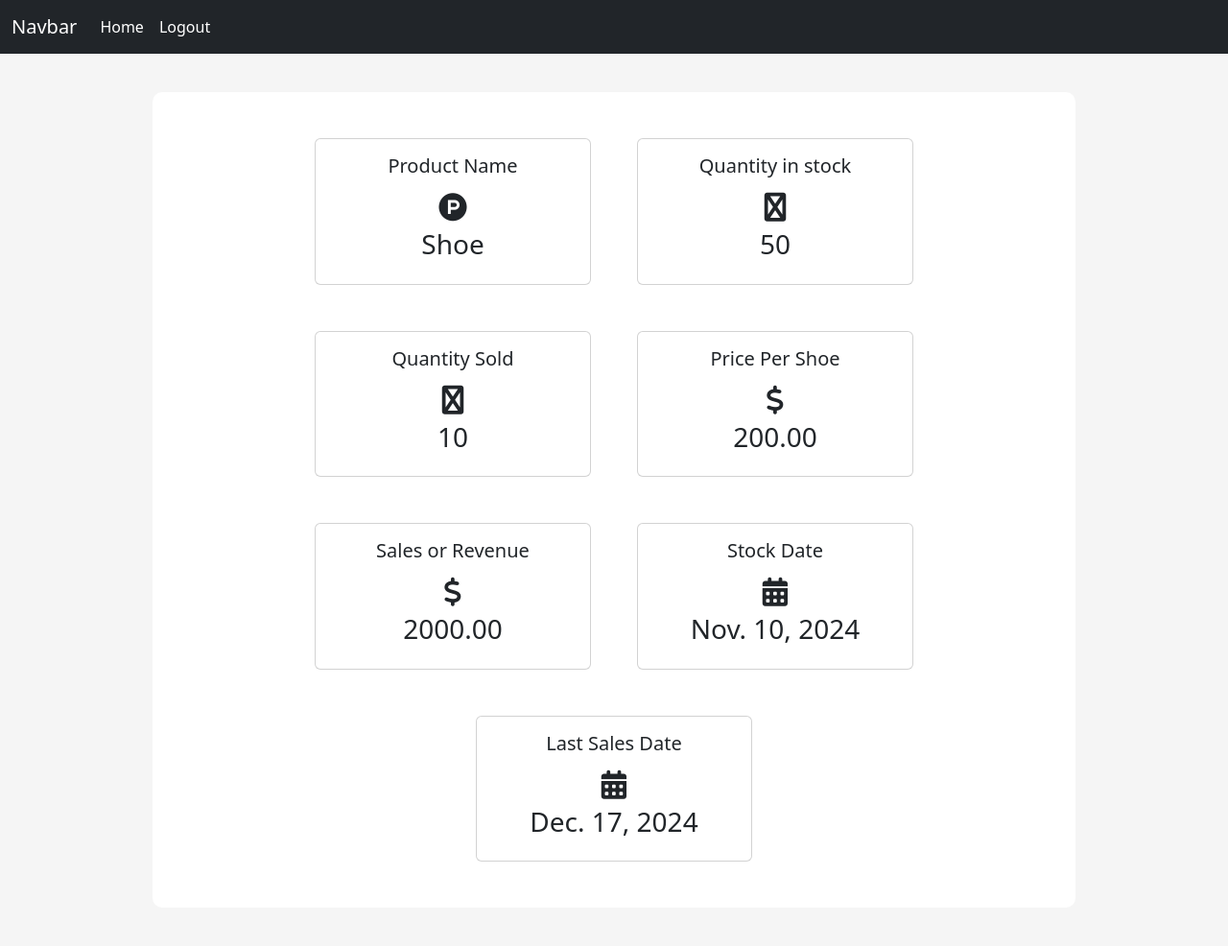
After one commit to T-erry/Inventory-management-system, a Django app: page /inventory/per_product/1 in a window 1280 px wide. The commit adds this page. Shown: the whole page at 96% size. Run offline with Django 4.2, Linux system fonts and the light colour scheme; a user stored in the database is signed in; data comes from the database, SQL or seed files in the repository; both versions use the stored data as it was after the commit; some libraries are stand-ins or nearby versions.

Commit message:
created a per_product view to access a single product

```diff
--- a/inventorySystem/inventory/urls.py
+++ b/inventorySystem/inventory/urls.py
@@ -3,6 +3,7 @@ from . import views
 
 
 urlpatterns = [
-    path('', views.index, name='index'),
+    path('', views.inventory_list, name='inventory_list'),
+    path('per_product/<int:pk>', views.per_product_view, name='per_product'),
 
 ]
--- a/inventorySystem/inventory/views.py
+++ b/inventorySystem/inventory/views.py
@@ -1,8 +1,28 @@
-from django.shortcuts import render
+from django.shortcuts import get_object_or_404, render
+from .models import Inventory
+from django.contrib.auth.decorators import login_required
+
+
+
+
 
 # Create your views here.
-def index(request):
+@login_required
+def inventory_list(request):
+    inventories = Inventory.objects.all()
     context ={
-        "title" : "Index Page"
+        "title" : "Inventory list",
+        "inventories": inventories
+
     }
-    return render(request, "inventory/index.html", context=context)
+    return render(request, "inventory/inventory_list.html", context=context)
+
+
+@login_required
+def per_product_view(request, pk):
+    inventory = get_object_or_404(Inventory, pk=pk)
+    context = {
+        'inventory': inventory,
+    }
+
+    return render(request, "inventory/per_product.html", context=context)
--- a/inventorySystem/inventorySystem/urls.py
+++ b/inventorySystem/inventorySystem/urls.py
@@ -21,7 +21,7 @@ from django.contrib.auth import views as auth_views
 urlpatterns = [
     path('admin/', admin.site.urls),
     path('inventory/', include ('inventory.urls')),
-   path('login/', auth_views.LoginView.as_view(template_name="inventory_system/login.html"), name='login'),
+    path('login/', auth_views.LoginView.as_view(template_name="inventory_system/login.html"), name='login'),
     path('logout/', auth_views.LogoutView.as_view(template_name="inventory_system/logout.html"), name='logout'),
 
 
--- /dev/null
+++ b/inventorySystem/templates/inventory/per_product.html
@@ -0,0 +1,74 @@
+ {% extends "layout.html" %}
+ {% block content %}
+    <div class="content-section">
+        <div class="row mx-auto justify-content-center ">
+            <div class="card m-4" style="width: 18rem;">
+                <div class="card-body">
+                    <h5 class="card-title text-center">Product Name</h5>
+                    <div style="font-size: 30px;" class="text-center">
+                        <span><i class="fab fa-product-hunt"></i></span>
+                    </div>
+                    <h3 class="text-center">{{inventory.name}} </h3>
+                  </div>
+            </div>
+            <div class="card m-4" style="width: 18rem;">
+                <div class="card-body">
+                    <h5 class="card-title text-center">Quantity in stock</h5>
+                    <div style="font-size: 30px;" class="text-center">
+                        <span><i class="fab fa-warehouse"></i></span>
+                    </div>
+                    <h3 class="text-center">{{inventory.quantity_in_stock}} </h3>
+                  </div>
+            </div>
+            <div class="card m-4" style="width: 18rem;">
+                <div class="card-body">
+                    <h5 class="card-title text-center">Quantity Sold</h5>
+                    <div style="font-size: 30px;" class="text-center">
+                        <span><i class="fab fa-warehouse"></i></span>
+                    </div>
+                    <h3 class="text-center">{{inventory.quantity_sold}} </h3>
+                  </div>
+            </div>
+            <div class="card m-4" style="width: 18rem;">
+                <div class="card-body">
+                    <h5 class="card-title text-center">Price Per {{inventory.name}}</h5>
+                    <div style="font-size: 30px;" class="text-center">
+                        <span><i class="fab fa-dollar-sign"></i></span>
+                    </div>
+                    <h3 class="text-center">{{inventory.cost_per_item}} </h3>
+                  </div>
+            </div>
+            <div class="card m-4" style="width: 18rem;">
+                <div class="card-body">
+                    <h5 class="card-title text-center">Sales or Revenue</h5>
+                    <div style="font-size: 30px;" class="text-center">
+                        <span><i class="fab fa-dollar-sign"></i></span>
+                    </div>
+                    <h3 class="text-center">{{inventory.sales}} </h3>
+                  </div>
+
+            </div>
+            <div class="card m-4" style="width: 18rem;">
+                <div class="card-body">
+                    <h5 class="card-title text-center">Stock Date</h5>
+                    <div style="font-size: 30px;" class="text-center">
+                        <span><i class="fa-solid fa-calendar-days"></i></span>
+                    </div>
+                    <h3 class="text-center">{{inventory.stock_date}} </h3>
+                  </div>
+
+            </div>
+            <div class="card m-4" style="width: 18rem;">
+                <div class="card-body">
+                    <h5 class="card-title text-center">Last Sales Date</h5>
+                    <div style="font-size: 30px;" class="text-center">
+                        <span><i class="fa-solid fa-calendar-days"></i></span>
+                    </div>
+                    <h3 class="text-center">{{inventory.last_sale_date}} </h3>
+                  </div>
+
+            </div>
+
+        </div>
+    </div>
+ {% endblock %}
--- a/inventorySystem/templates/inventory_system/logout.html
+++ b/inventorySystem/templates/inventory_system/logout.html
@@ -3,7 +3,7 @@
 {% block content %}
     <div class="content-section">
         <small class="text-muted">
-            You have been logged out!!<a href="{% url 'login' %}">Login Again</a>
+            You have been logged out!!
         </small>
 
     </div>
--- a/inventorySystem/templates/layout.html
+++ b/inventorySystem/templates/layout.html
@@ -6,6 +6,7 @@
     <meta name="viewport" content="width=device-width, initial-scale=1.0">
     <link href="https://cdn.jsdelivr.net/npm/bootstrap@5.3.3/dist/css/bootstrap.min.css" rel="stylesheet" integrity="sha384-QWTKZyjpPEjISv5WaRU9OFeRpok6YctnYmDr5pNlyT2bRjXh0JMhjY6hW+ALEwIH" crossorigin="anonymous">
      <link rel="stylesheet" href="{% static 'CSS/main.css' %}" type="text/css">
+     <script src="https://kit.fontawesome.com/ba1462fff1.js" crossorigin="anonymous"></script>
     {% if title %}
         <title>IMS.{{title}}</title>
     {% else %}
@@ -22,11 +23,15 @@
           <div class="collapse navbar-collapse" id="navbarNav">
             <ul class="navbar-nav">
               <li class="nav-item">
-                <a class="nav-link active" aria-current="page" href="#">Home</a>
+                <a class="nav-link active" aria-current="page" href="{% url 'inventory_list'%}">Home</a>
               </li>
             {% if request.user.is_authenticated %}
               <li class="nav-item">
                 <a class="nav-link active" aria-current="page" href="{% url 'logout'%}">Logout</a>
+              </li>
+              {% else %}
+              <li>
+                <a class="nav-link active" aria-current="page" href="{% url 'login' %}">Login</a>
               </li>
               {% endif %}
             </ul>
```
Also changed, not shown: inventorySystem/templates/inventory/index.html (+4 -5 lines), inventorySystem/db.sqlite3, inventorySystem/inventory/models.py (line endings or trailing spaces).
